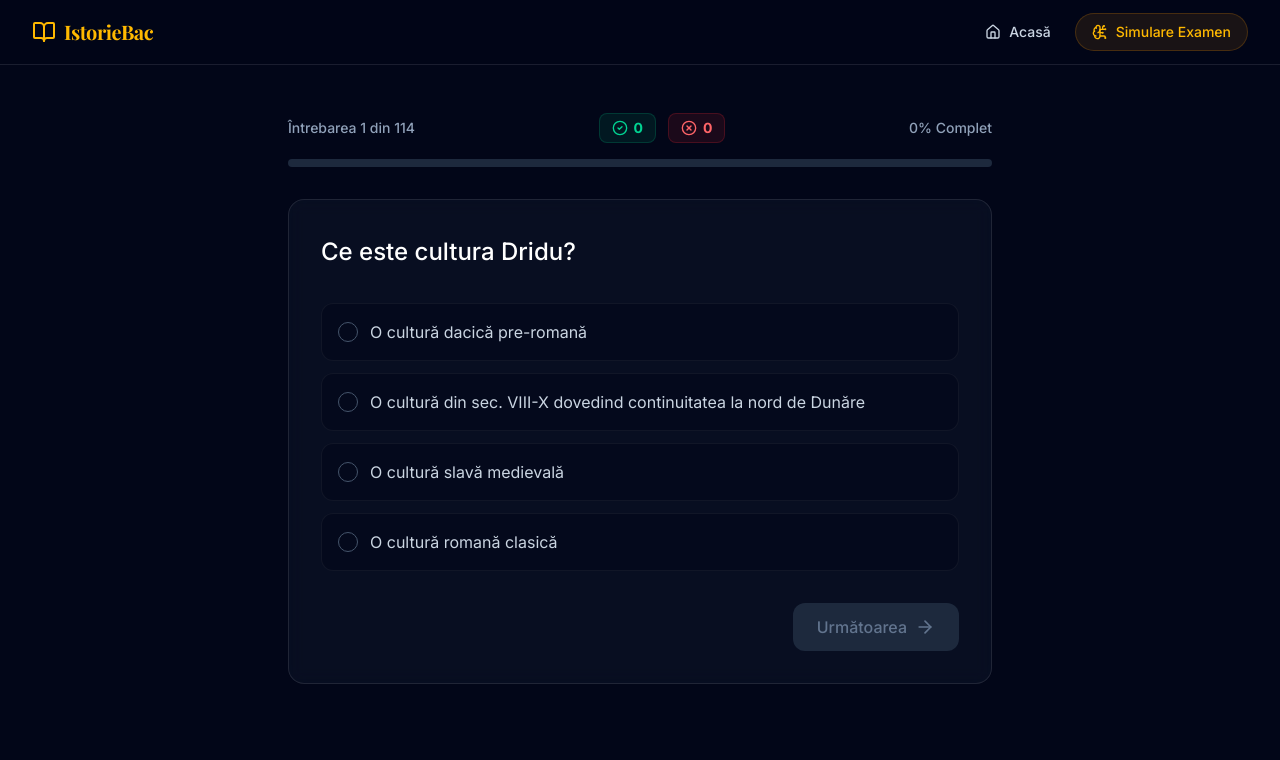
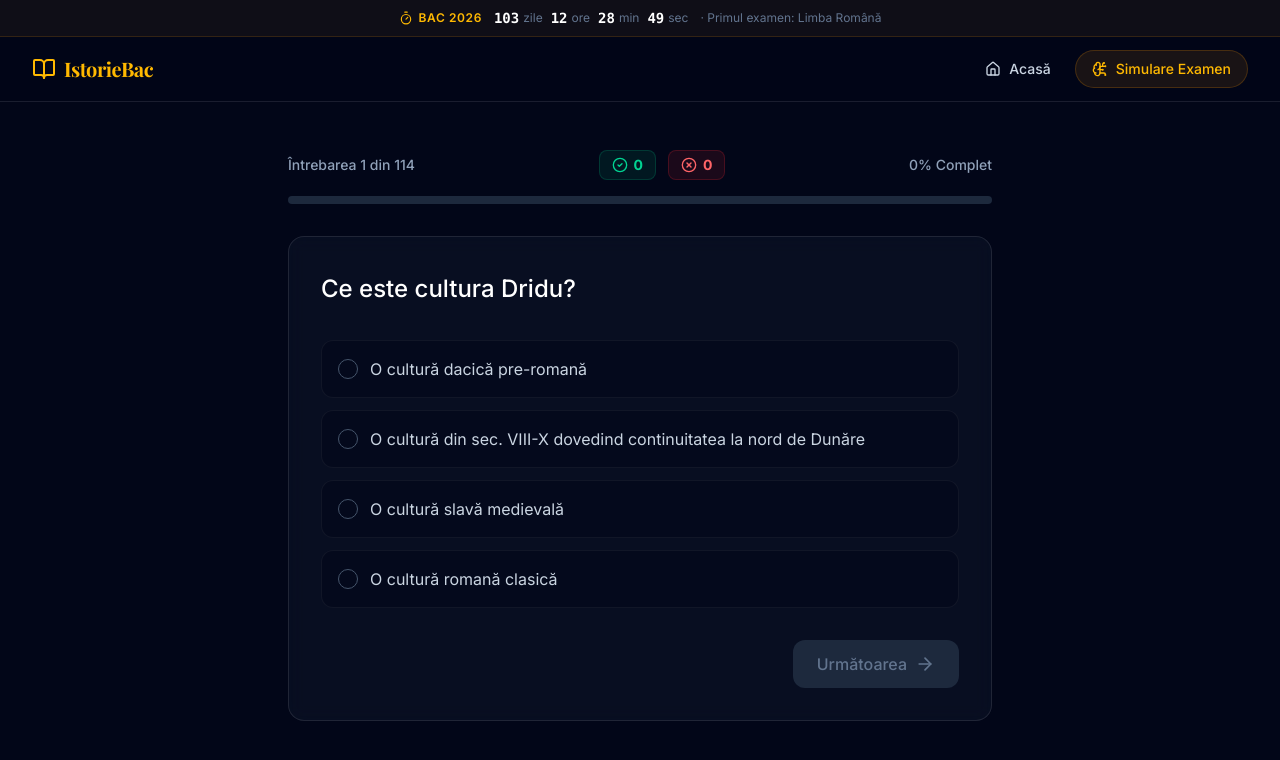
Before and after one commit to TrustsenseDev/ora-de-istorie, a React (Vite) app: page /ora-de-istorie/simulare in a window 1280 px wide. Shown: the top 760 px of the page. Built offline with nearby package versions, Linux system fonts and the light colour scheme; a web font is replaced by a local one.

Commit message:
Add BAC 2026 countdown banner and update Navbar

```diff
--- /dev/null
+++ b/src/components/BacCountdown.tsx
@@ -0,0 +1,70 @@
+import { useState, useEffect } from 'react';
+import { motion } from 'motion/react';
+import { Timer } from 'lucide-react';
+
+const BAC_DATE = new Date('2026-06-29T08:00:00');
+
+function getTimeLeft() {
+  const now = new Date();
+  const diff = BAC_DATE.getTime() - now.getTime();
+  if (diff <= 0) return null;
+  const days = Math.floor(diff / (1000 * 60 * 60 * 24));
+  const hours = Math.floor((diff % (1000 * 60 * 60 * 24)) / (1000 * 60 * 60));
+  const minutes = Math.floor((diff % (1000 * 60 * 60)) / (1000 * 60));
+  const seconds = Math.floor((diff % (1000 * 60)) / 1000);
+  return { days, hours, minutes, seconds };
+}
+
+export default function BacCountdown() {
+  const [timeLeft, setTimeLeft] = useState(getTimeLeft());
+
+  useEffect(() => {
+    const interval = setInterval(() => {
+      setTimeLeft(getTimeLeft());
+    }, 1000);
+    return () => clearInterval(interval);
+  }, []);
+
+  if (!timeLeft) return null;
+
+  const urgency = timeLeft.days < 30;
+
+  return (
+    <motion.div
+      initial={{ opacity: 0, y: -10 }}
+      animate={{ opacity: 1, y: 0 }}
+      className={`w-full border-b px-4 py-2 ${
+        urgency
+          ? 'bg-red-500/10 border-red-500/20'
+          : 'bg-amber-500/5 border-amber-500/15'
+      }`}
+    >
+      <div className="max-w-7xl mx-auto flex items-center justify-center gap-3 flex-wrap">
+        <div className={`flex items-center gap-1.5 text-xs font-semibold uppercase tracking-wider ${
+          urgency ? 'text-red-400' : 'text-amber-400'
+        }`}>
+          <Timer className="w-3.5 h-3.5" />
+          BAC 2026
+        </div>
+        <div className="flex items-center gap-2">
+          {[
+            { val: timeLeft.days, label: 'zile' },
+            { val: timeLeft.hours, label: 'ore' },
+            { val: timeLeft.minutes, label: 'min' },
+            { val: timeLeft.seconds, label: 'sec' },
+          ].map(({ val, label }) => (
+            <div key={label} className="flex items-center gap-1">
+              <span className={`font-mono font-bold text-sm tabular-nums ${
+                urgency ? 'text-red-300' : 'text-white'
+              }`}>
+                {String(val).padStart(2, '0')}
+              </span>
+              <span className="text-slate-500 text-xs">{label}</span>
+            </div>
+          ))}
+        </div>
+        <span className="text-slate-500 text-xs hidden sm:block">· Primul examen: Limba Română</span>
+      </div>
+    </motion.div>
+  );
+}
--- a/src/components/Navbar.tsx
+++ b/src/components/Navbar.tsx
@@ -1,9 +1,12 @@
 import { Link } from 'react-router-dom';
 import { BookOpen, Home, BrainCircuit } from 'lucide-react';
+import BacCountdown from './BacCountdown';
 
 export default function Navbar() {
   return (
-    <nav className="sticky top-0 z-50 w-full border-b border-white/10 bg-slate-950/80 backdrop-blur-md">
+    <div className="sticky top-0 z-50 w-full">
+      <BacCountdown />
+      <nav className="w-full border-b border-white/10 bg-slate-950/80 backdrop-blur-md">
         <div className="max-w-7xl mx-auto px-4 sm:px-6 lg:px-8">
           <div className="flex items-center justify-between h-16">
             <Link to="/" className="flex items-center gap-2 text-amber-400 hover:text-amber-300 transition-colors">
@@ -23,5 +26,6 @@ export default function Navbar() {
           </div>
         </div>
       </nav>
+    </div>
   );
 }
```
Lines whose indentation alone changed are shown as unchanged.
